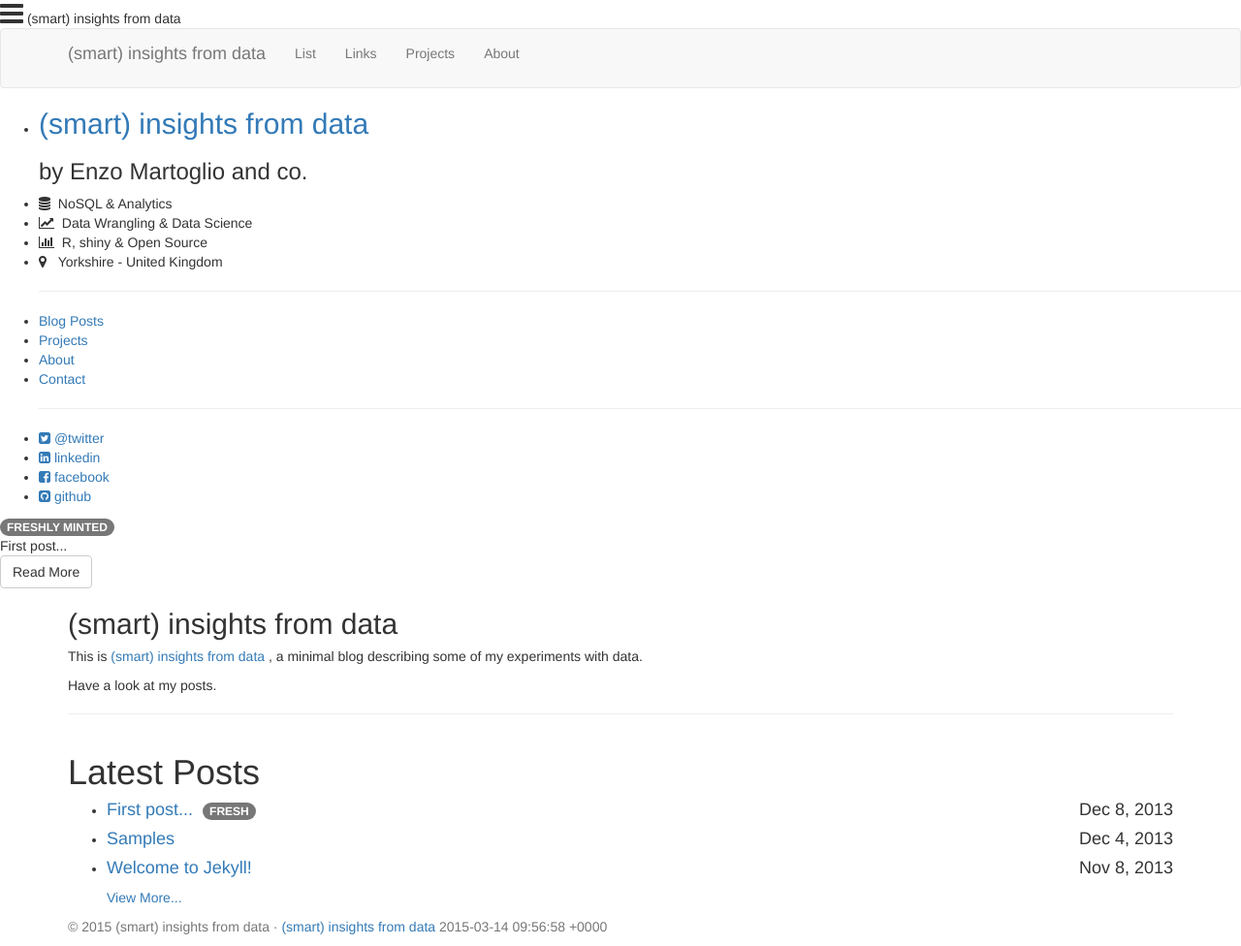
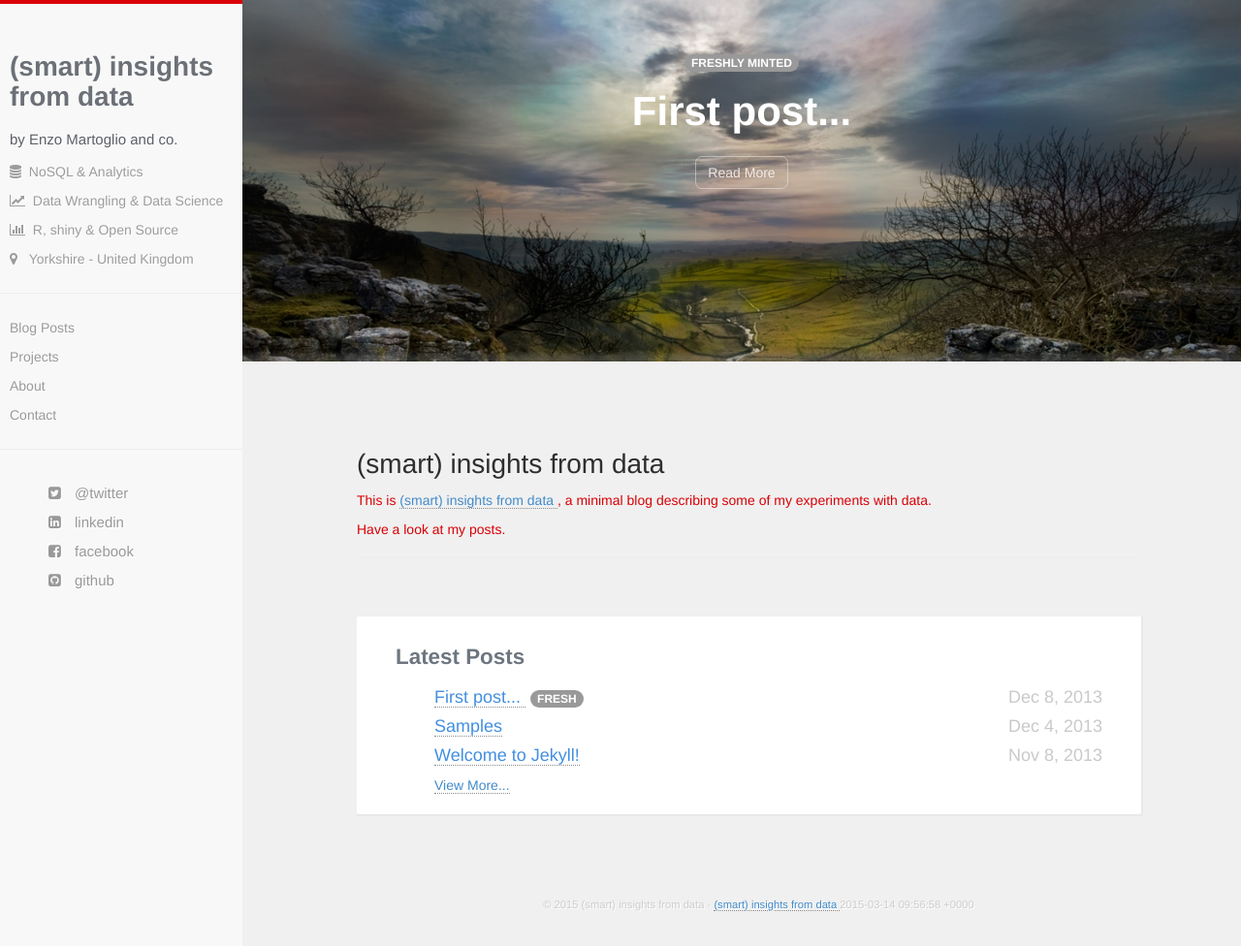
Before and after one commit to smartinsightsfromdata/smartinsightsfromdata.github.io, a Jekyll site: the page built from index.html, in a window 1280 px wide and 976 px high. Shown: the whole window at 97% size. Built offline with Jekyll 4.4.1, drawn with Linux system fonts in a browser that asks for light colours; nearby versions of some CDN libraries; library files that are not in the unit come from our copies; part of the change alters nothing that is shown.

```diff
--- a/_config.yml
+++ b/_config.yml
@@ -1,6 +1,6 @@
 name: (smart) insights from data
 author: Enzo Martoglio
-baseurl: .smartinsightsfromdata.github.io
+baseurl: /
 description: by Enzo Martoglio and co.
 github: http://www.github.com/smartinsightsfromdata
 twitter: http://www.twitter.com/
```
